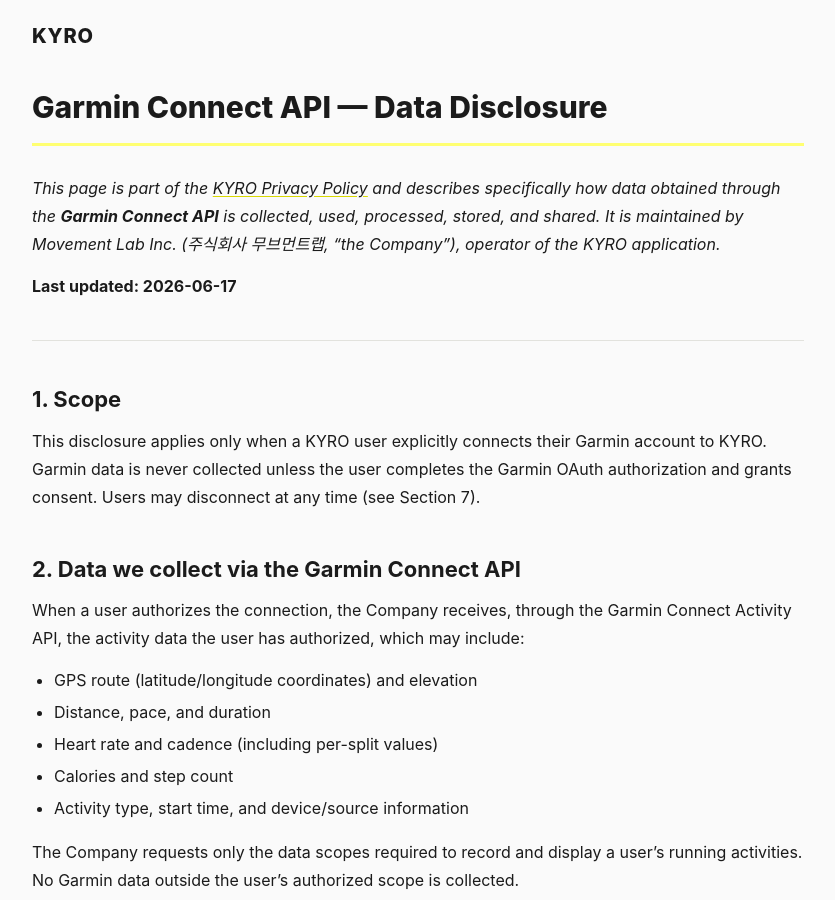
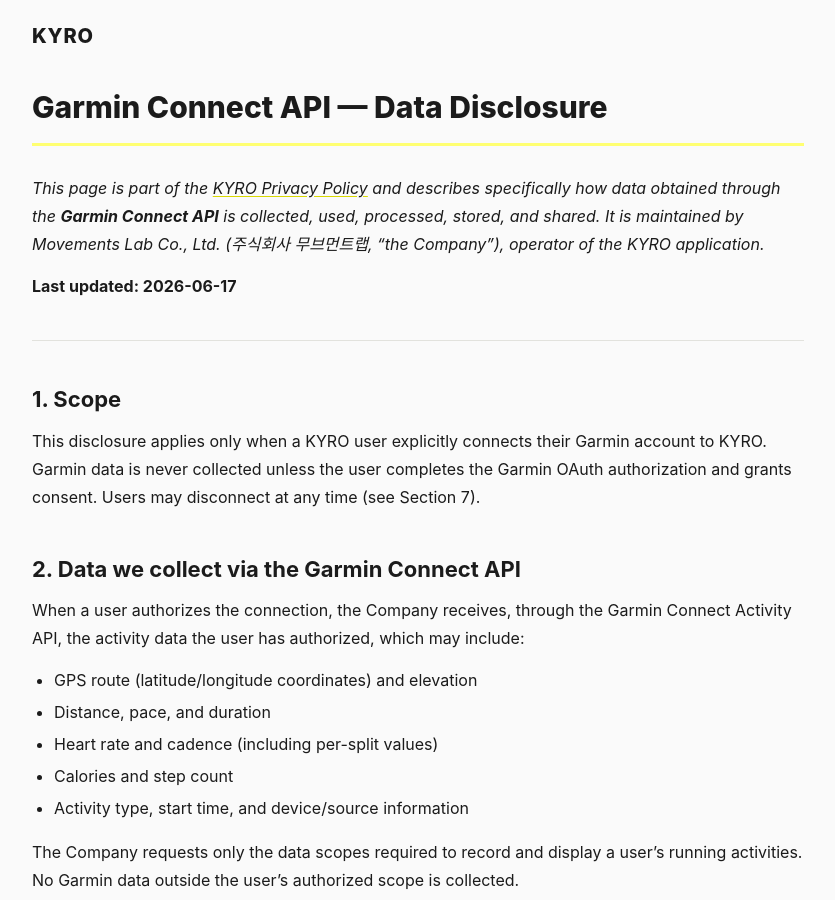
Before and after one commit to Project-KYRO/privacy-policy, a Jekyll site: the page built from garmin.md, in a window 1280 px wide and 900 px high. Shown: the whole window, without its empty margins (222-1057 px from the left). Built offline with Jekyll 4.4.1, drawn with Linux system fonts in a browser that asks for light colours.

Commit message:
fix: 영문본 상호 표기를 Movements Lab Co., Ltd.로 통일 (#7)
이용약관(Terms-of-Use #3)과 kyro.team 푸터와 같은 표기로 맞춘다.
en.md 첫 문단, garmin.md 설명·본문. 개정 이력의 v1.1 행은 당시 기록이라
그대로 둔다. 한국어본과 내용 변경 없음.

Co-authored-by: 안정우 <jeongwoo@anjeong-uui-MacBookPro.local>
Co-authored-by: Claude Opus 5.5 <noreply@anthropic.com>

```diff
--- a/garmin.md
+++ b/garmin.md
@@ -1,13 +1,13 @@
 ---
 layout: legal
 title: "Garmin Connect API — Data Disclosure | KYRO"
-description: "How KYRO (Movement Lab Inc.) collects, uses, processes, stores, and shares data obtained through the Garmin Connect API."
+description: "How KYRO (Movements Lab Co., Ltd.) collects, uses, processes, stores, and shares data obtained through the Garmin Connect API."
 canonical: "https://project-kyro.github.io/privacy-policy/garmin.html"
 ---
 
 # Garmin Connect API — Data Disclosure
 
-_This page is part of the [KYRO Privacy Policy](./) and describes specifically how data obtained through the **Garmin Connect API** is collected, used, processed, stored, and shared. It is maintained by Movement Lab Inc. (주식회사 무브먼트랩, "the Company"), operator of the KYRO application._
+_This page is part of the [KYRO Privacy Policy](./) and describes specifically how data obtained through the **Garmin Connect API** is collected, used, processed, stored, and shared. It is maintained by Movements Lab Co., Ltd. (주식회사 무브먼트랩, "the Company"), operator of the KYRO application._
 
 **Last updated: 2026-06-17**
 
```
Also changed, not shown: en.md (+1 -1 lines).
